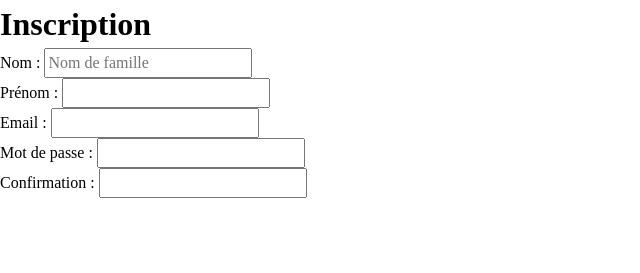
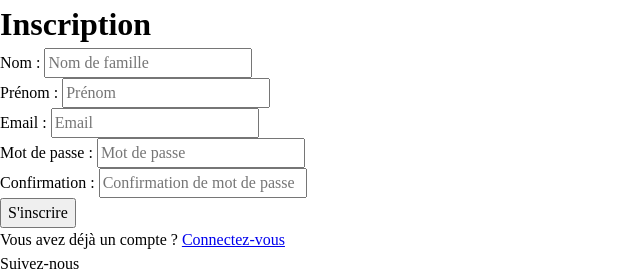
Before and after one commit to mathildejrdn/Magre, a PHP site: page /inscription.php in a window 1280 px wide. Shown: the top 273 px of the page, without its empty margins (0-640 px from the left). Before the commit the page ends 198 px from the top, so only its background shows below. Run offline with PHP 8.4, Linux system fonts and the light colour scheme.

Commit message:
Added button and icons media social

```diff
--- a/src/inscription.php
+++ b/src/inscription.php
@@ -15,31 +15,35 @@
         <form method="POST">
             <img src="" alt="">
             <h1>Inscription</h1>
-            <div class="container-name">
-                <label for="name">Nom :</label>
+            <div class="container-surname">
+                <label for="surname">Nom :</label>
                 <input type="text" class="form.input" name="surname" id="surname" placeholder="Nom de famille">
             </div>
             <div class="container-name">
                 <label for="name">Prénom :</label>
-                <input type="text" class="form.input" name="name" id="name">
+                <input type="text" class="form.input" name="name" id="name" placeholder="Prénom">
             </div>
-            <div class="container-name">
-                <label for="name">Email :</label>
-                <input type="text" class="form.input" name="name" id="name">
+            <div class="container-email">
+                <label for="email">Email :</label>
+                <input type="email" class="form.input" name="email" id="email" placeholder="Email">
             </div>
-            <div class="container-name">
-                <label for="name">Mot de passe :</label>
-                <input type="text" class="form.input" name="name" id="name">
+            <div class="container-password">
+                <label for="pass">Mot de passe :</label>
+                <input type="password" class="form.input" name="pass" id="pass" placeholder="Mot de passe">
             </div>
-            <div class="container-name">
-                <label for="name">Confirmation :</label>
-                <input type="text" class="form.input" name="name" id="name">
+            <div class="container-confirm">
+                <label for="pass2">Confirmation :</label>
+                <input type="password" class="form.input" name="pass2" id="pass2" placeholder="Confirmation de mot de passe">
             </div>
-
+            <button type="submit" class="connexion-button">S'inscrire</button>
+            <p>Vous avez déjà un compte ? <a href="connexion.php">Connectez-vous</a></p>
+            <span class="follow">Suivez-nous</span>
+            <div class="container-logos">
+                <a href="#"><img src="./img/connexion/facebook.svg" alt="Logo facebook"></a>
+                <a href="#"><img src="./img/connexion/instagram.svg" alt="Logo instagram"></a>
+                <a href="#"><img src="./img/connexion/twitter-x.svg" alt="Logo twitter"></a>
+            </div>
         </form>
-
-
-
     </main>
 
 </body>
```
